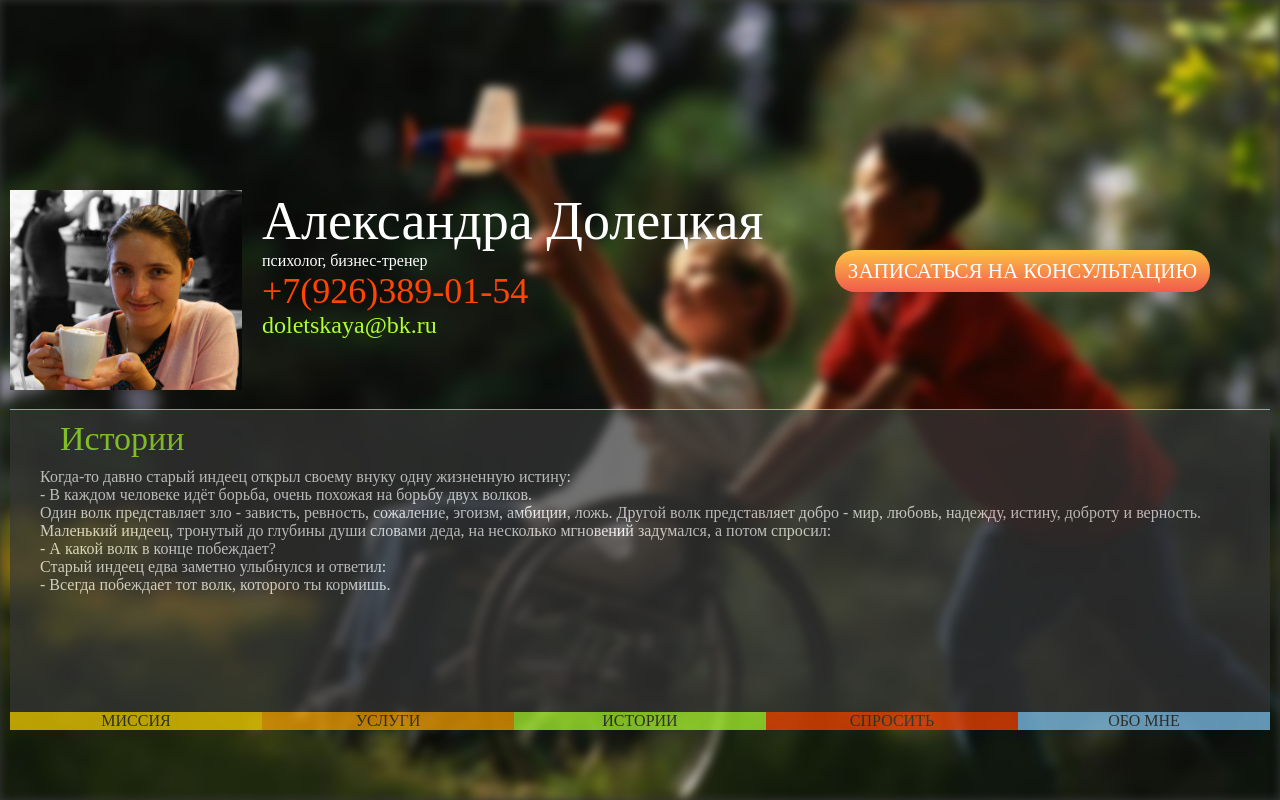
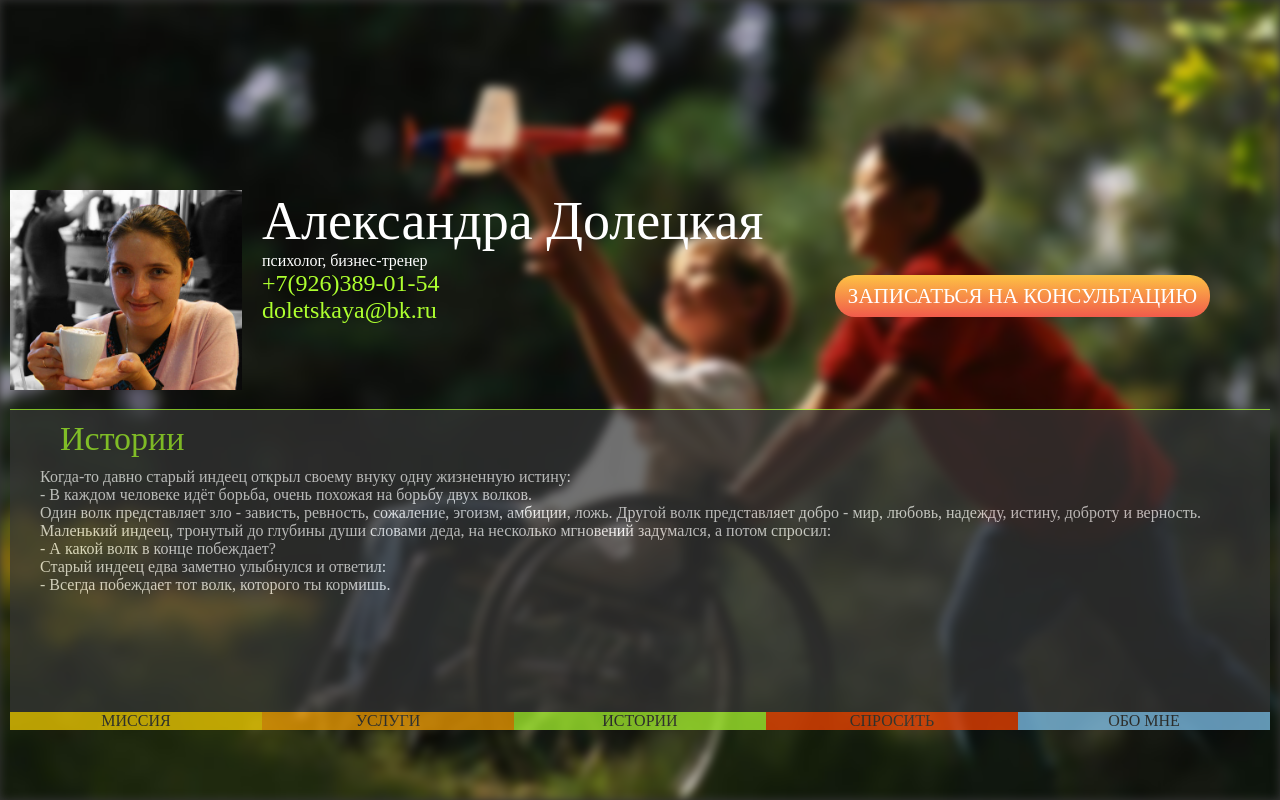
Before and after one commit to doletsky/psyhobbit, a PHP site: page / in a window 1280 px wide. Run offline with PHP 8.4, Linux system fonts and the light colour scheme; some libraries are stand-ins or nearby versions.

Commit message:
correcting step

```diff
--- a/css/main.css
+++ b/css/main.css
@@ -54,11 +54,11 @@ body {
 .person .action {
     position: relative;
     float: right;
-    top: -80px;
+    top: -40px;
 }
 .person .phone {
-    font-size: 36px;
-    color: orangered;
+	color: greenyellow;
+    font-size: 24px;
 }
 .person .mail {
     font-size: 24px;
```
